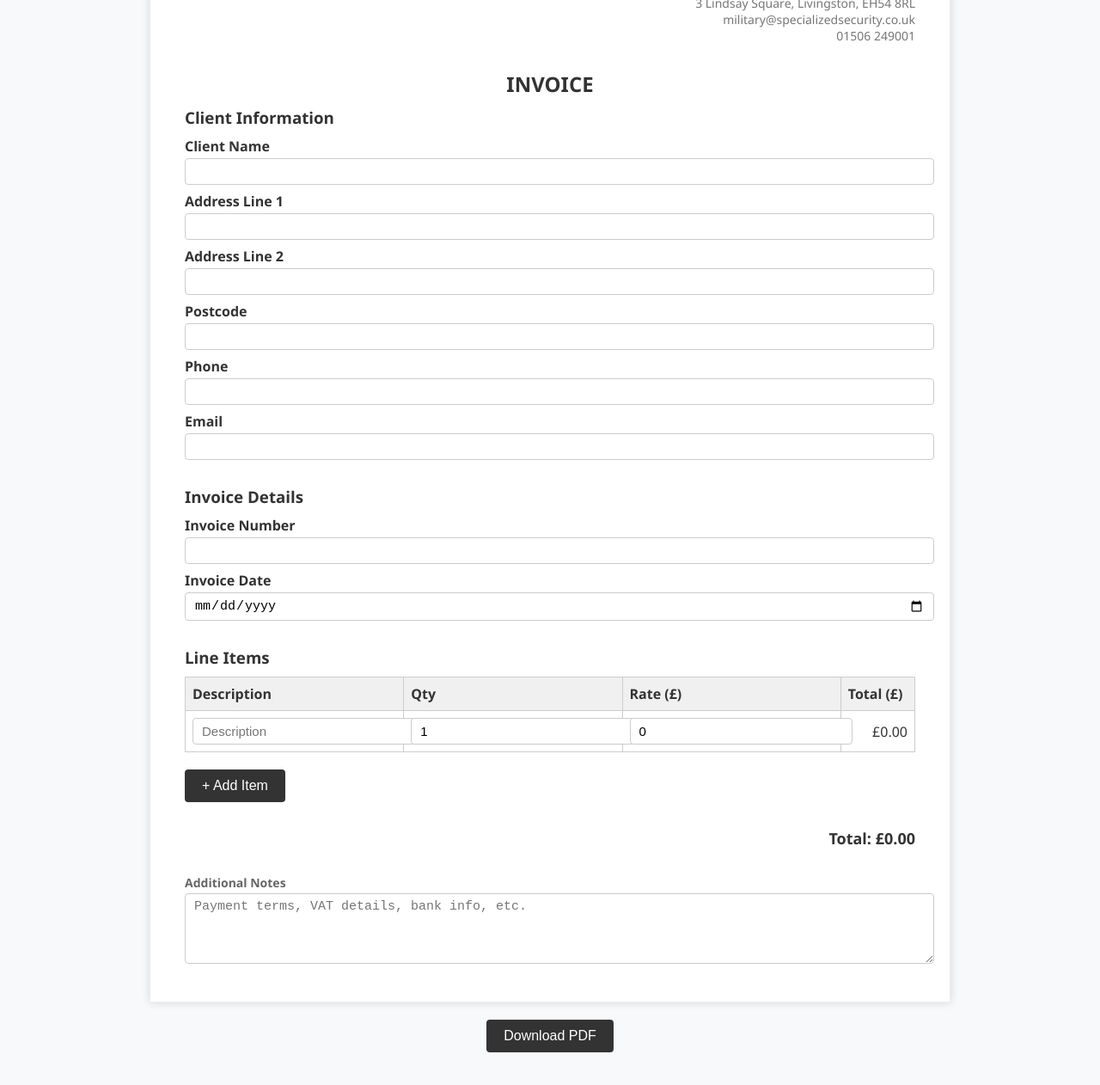
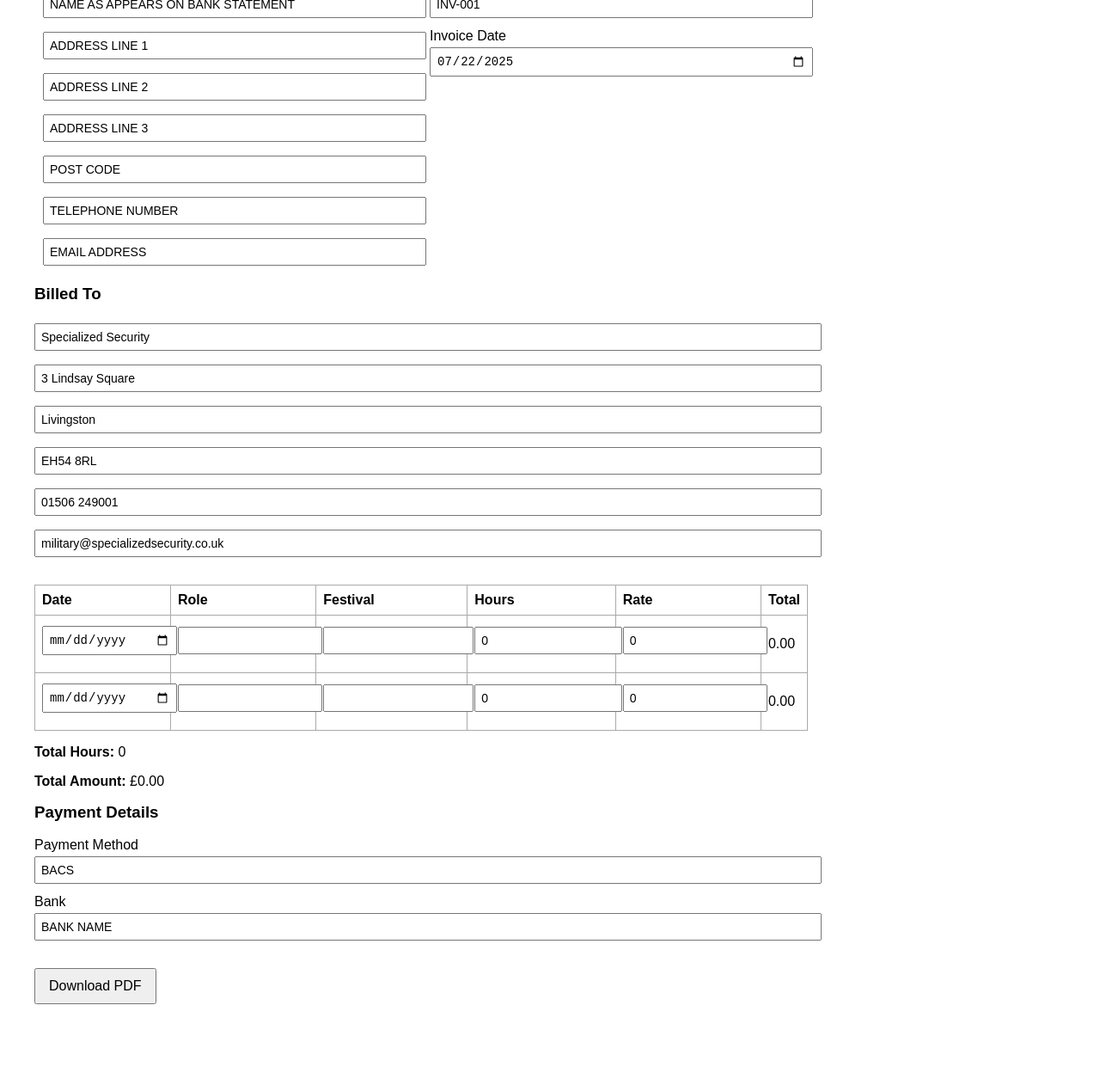
Before and after one commit to dazwad76/specsec_inv, a plain HTML site: page invoice.html in a window 1280 px wide. Shown: the part 131-1393 px from the top of the page at 86% size. After the commit the page ends 1339 px from the top, so only its background shows below. Drawn offline with nearby package versions, Linux system fonts and the light colour scheme.

Commit message:
Update invoice.html

```diff
--- a/invoice.html
+++ b/invoice.html
@@ -2,209 +2,119 @@
 <html lang="en">
 <head>
   <meta charset="UTF-8" />
-  <title>SpecSec Invoice Generator</title>
+  <title>SpecSec Invoice</title>
   <script src="https://cdnjs.cloudflare.com/ajax/libs/jspdf/2.5.1/jspdf.umd.min.js"></script>
+  <script src="https://cdnjs.cloudflare.com/ajax/libs/html2canvas/1.4.1/html2canvas.min.js"></script>
   <style>
-    body {
-      font-family: 'Segoe UI', Tahoma, Geneva, Verdana, sans-serif;
-      background-color: #f8f9fa;
-      padding: 30px;
-    }
-    .invoice-box {
-      max-width: 850px;
-      margin: auto;
-      background: white;
-      padding: 40px;
-      border: 1px solid #eee;
-      box-shadow: 0 0 10px rgba(0,0,0,.15);
-      color: #333;
-    }
-    h1, h2, h3 { margin: 0 0 10px; }
-    h1 { font-size: 26px; }
-    .header {
-      text-align: right;
-      margin-bottom: 30px;
-    }
-    .header small {
-      display: block;
-      font-size: 14px;
-      color: #777;
-    }
-    .section { margin-bottom: 30px; }
-    label {
-      display: block;
-      margin: 8px 0 3px;
-      font-weight: 600;
-    }
-    input, textarea {
-      width: 100%;
-      padding: 6px 10px;
-      font-size: 15px;
-      border: 1px solid #ccc;
-      border-radius: 4px;
-    }
-    table {
-      width: 100%;
-      border-collapse: collapse;
-      margin-top: 10px;
-    }
-    table th {
-      background: #f0f0f0;
-      text-align: left;
-      padding: 8px;
-      border: 1px solid #ccc;
-    }
-    table td {
-      padding: 8px;
-      border: 1px solid #ccc;
-    }
-    .right { text-align: right; }
-    .totals {
-      text-align: right;
-      font-size: 18px;
-      font-weight: bold;
-    }
-    button {
-      padding: 10px 20px;
-      font-size: 16px;
-      margin-top: 20px;
-      cursor: pointer;
-      background: #333;
-      color: white;
-      border: none;
-      border-radius: 4px;
-    }
-    .footer {
-      font-size: 14px;
-      color: #666;
-      margin-top: 30px;
-    }
+    body { font-family: Arial, sans-serif; margin: 40px; max-width: 900px; }
+    .row { display: flex; justify-content: space-between; }
+    .column { flex: 1; padding: 10px; }
+    input, textarea { width: 100%; padding: 6px; margin-top: 4px; margin-bottom: 12px; font-size: 14px; }
+    table { width: 100%; border-collapse: collapse; margin-top: 20px; }
+    th, td { border: 1px solid #aaa; padding: 8px; text-align: left; }
+    button { margin-top: 20px; padding: 10px 15px; font-size: 16px; }
+    h2, h3 { margin-top: 0; }
   </style>
 </head>
 <body>
+  <h2>SpecSec Invoice</h2>
 
-<div class="invoice-box" id="invoice">
-  <div class="header">
-    <h1>Specialized Security</h1>
-    <small>3 Lindsay Square, Livingston, EH54 8RL</small>
-    <small>military@specializedsecurity.co.uk</small>
-    <small>01506 249001</small>
+  <div class="row">
+    <div class="column">
+      <label>Your Company Name</label>
+      <input id="companyName" value="NAME AS APPEARS ON BANK STATEMENT">
+      <input id="address1" value="ADDRESS LINE 1">
+      <input id="address2" value="ADDRESS LINE 2">
+      <input id="address3" value="ADDRESS LINE 3">
+      <input id="postcode" value="POST CODE">
+      <input id="phone" value="TELEPHONE NUMBER">
+      <input id="email" value="EMAIL ADDRESS">
+    </div>
+    <div class="column">
+      <label>Invoice #</label>
+      <input id="invoiceNumber" value="INV-001">
+      <label>Invoice Date</label>
+      <input id="invoiceDate" type="date" value="2025-07-22">
+    </div>
   </div>
 
-  <h2 style="text-align:center;">INVOICE</h2>
+  <h3>Billed To</h3>
+  <input id="clientName" value="Specialized Security">
+  <input id="clientAddress1" value="3 Lindsay Square">
+  <input id="clientAddress2" value="Livingston">
+  <input id="clientPostcode" value="EH54 8RL">
+  <input id="clientPhone" value="01506 249001">
+  <input id="clientEmail" value="military@specializedsecurity.co.uk">
 
-  <div class="section">
-    <h3>Client Information</h3>
-    <label>Client Name</label>
-    <input id="clientName" type="text" />
-    <label>Address Line 1</label>
-    <input id="addr1" type="text" />
-    <label>Address Line 2</label>
-    <input id="addr2" type="text" />
-    <label>Postcode</label>
-    <input id="postcode" type="text" />
-    <label>Phone</label>
-    <input id="phone" type="text" />
-    <label>Email</label>
-    <input id="email" type="email" />
-  </div>
-
-  <div class="section">
-    <h3>Invoice Details</h3>
-    <label>Invoice Number</label>
-    <input id="invoiceNum" type="text" />
-    <label>Invoice Date</label>
-    <input id="invoiceDate" type="date" />
-  </div>
-
-  <div class="section">
-    <h3>Line Items</h3>
-    <table id="lineItems">
+  <table id="workTable">
     <thead>
       <tr>
-          <th>Description</th>
-          <th>Qty</th>
-          <th>Rate (£)</th>
-          <th>Total (£)</th>
+        <th>Date</th><th>Role</th><th>Festival</th><th>Hours</th><th>Rate</th><th>Total</th>
       </tr>
     </thead>
     <tbody>
       <tr>
-          <td><input placeholder="Description" /></td>
-          <td><input type="number" value="1" /></td>
-          <td><input type="number" value="0" /></td>
-          <td class="right">£0.00</td>
+        <td><input type="date"></td>
+        <td><input></td>
+        <td><input></td>
+        <td><input type="number" class="hours" value="0"></td>
+        <td><input type="number" class="rate" value="0"></td>
+        <td class="lineTotal">0.00</td>
+      </tr>
+      <tr>
+        <td><input type="date"></td>
+        <td><input></td>
+        <td><input></td>
+        <td><input type="number" class="hours" value="0"></td>
+        <td><input type="number" class="rate" value="0"></td>
+        <td class="lineTotal">0.00</td>
       </tr>
     </tbody>
   </table>
-    <button onclick="addRow()">+ Add Item</button>
-  </div>
 
-  <div class="section totals">
-    Total: <span id="total">£0.00</span>
-  </div>
+  <p><strong>Total Hours:</strong> <span id="totalHours">0</span></p>
+  <p><strong>Total Amount:</strong> £<span id="totalAmount">0.00</span></p>
 
-  <div class="footer">
-    <label>Additional Notes</label>
-    <textarea placeholder="Payment terms, VAT details, bank info, etc." rows="4"></textarea>
-  </div>
-</div>
+  <h3>Payment Details</h3>
+  <label>Payment Method</label>
+  <input id="paymentMethod" value="BACS">
+  <label>Bank</label>
+  <input id="bankName" value="BANK NAME">
 
-<div style="text-align:center;">
-  <button onclick="downloadPDF()">Download PDF</button>
-</div>
+  <button onclick="generatePDF()">Download PDF</button>
 
   <script>
-  function addRow() {
-    const tbody = document.querySelector("#lineItems tbody");
-    const row = document.createElement("tr");
-    row.innerHTML = `
-      <td><input placeholder="Description" /></td>
-      <td><input type="number" value="1" /></td>
-      <td><input type="number" value="0" /></td>
-      <td class="right">£0.00</td>`;
-    tbody.appendChild(row);
-    attachListeners();
+    function recalculate() {
+      let totalHours = 0;
+      let totalAmount = 0;
+      document.querySelectorAll("#workTable tbody tr").forEach(row => {
+        const hours = parseFloat(row.querySelector(".hours").value) || 0;
+        const rate = parseFloat(row.querySelector(".rate").value) || 0;
+        const lineTotal = hours * rate;
+        row.querySelector(".lineTotal").innerText = lineTotal.toFixed(2);
+        totalHours += hours;
+        totalAmount += lineTotal;
+      });
+      document.getElementById("totalHours").innerText = totalHours;
+      document.getElementById("totalAmount").innerText = totalAmount.toFixed(2);
     }
+    document.querySelectorAll(".hours, .rate").forEach(input => {
+      input.addEventListener("input", recalculate);
+    });
+    recalculate();
 
-  function attachListeners() {
-    document.querySelectorAll("#lineItems tbody tr").forEach(row => {
-      row.querySelectorAll("input").forEach(input => {
-        input.addEventListener("input", updateTotals);
-      });
+    async function generatePDF() {
+      const { jsPDF } = window.jspdf;
+      const doc = new jsPDF('p', 'pt', 'a4');
+      await html2canvas(document.body).then(canvas => {
+        const imgData = canvas.toDataURL("image/png");
+        const imgProps = doc.getImageProperties(imgData);
+        const pdfWidth = doc.internal.pageSize.getWidth();
+        const pdfHeight = (imgProps.height * pdfWidth) / imgProps.width;
+        doc.addImage(imgData, 'PNG', 0, 0, pdfWidth, pdfHeight);
+        doc.save("specsec_invoice.pdf");
       });
     }
-
-  function updateTotals() {
-    let total = 0;
-    document.querySelectorAll("#lineItems tbody tr").forEach(row => {
-      const qty = parseFloat(row.cells[1].querySelector("input").value) || 0;
-      const rate = parseFloat(row.cells[2].querySelector("input").value) || 0;
-      const lineTotal = qty * rate;
-      row.cells[3].innerText = `£${lineTotal.toFixed(2)}`;
-      total += lineTotal;
-    });
-    document.getElementById("total").innerText = `£${total.toFixed(2)}`;
-  }
-
-  function downloadPDF() {
-    updateTotals();
-    const { jsPDF } = window.jspdf;
-    const doc = new jsPDF("p", "pt", "a4");
-    doc.html(document.querySelector("#invoice"), {
-      callback: function (pdf) {
-        pdf.save("SpecSec_Invoice.pdf");
-      },
-      margin: [20, 20, 20, 20],
-      autoPaging: 'text',
-      x: 10,
-      y: 10,
-      width: 575
-    });
-  }
-
-  attachListeners();
   </script>
-
 </body>
 </html>
```
Lines whose indentation alone changed are shown as unchanged.
